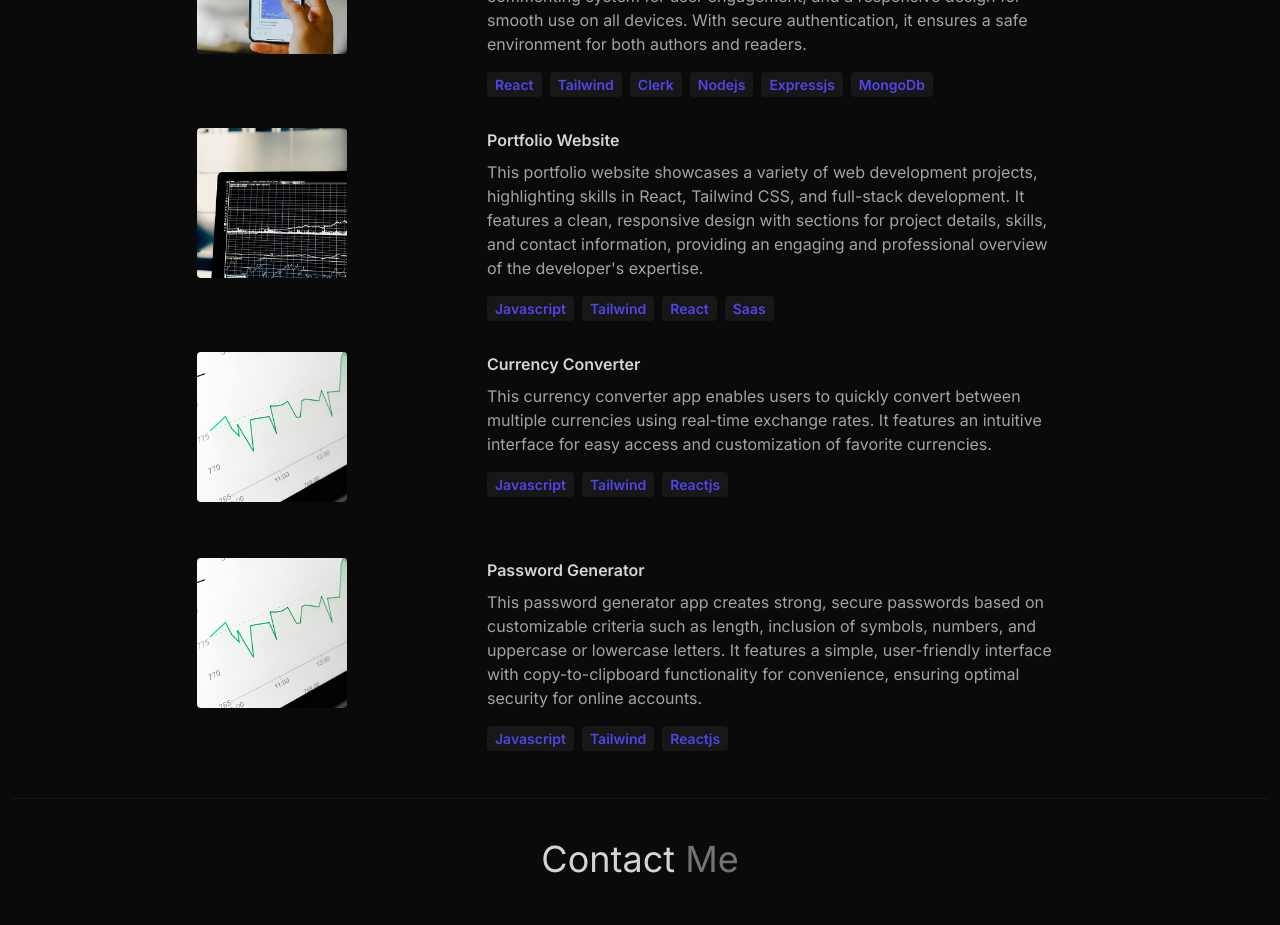
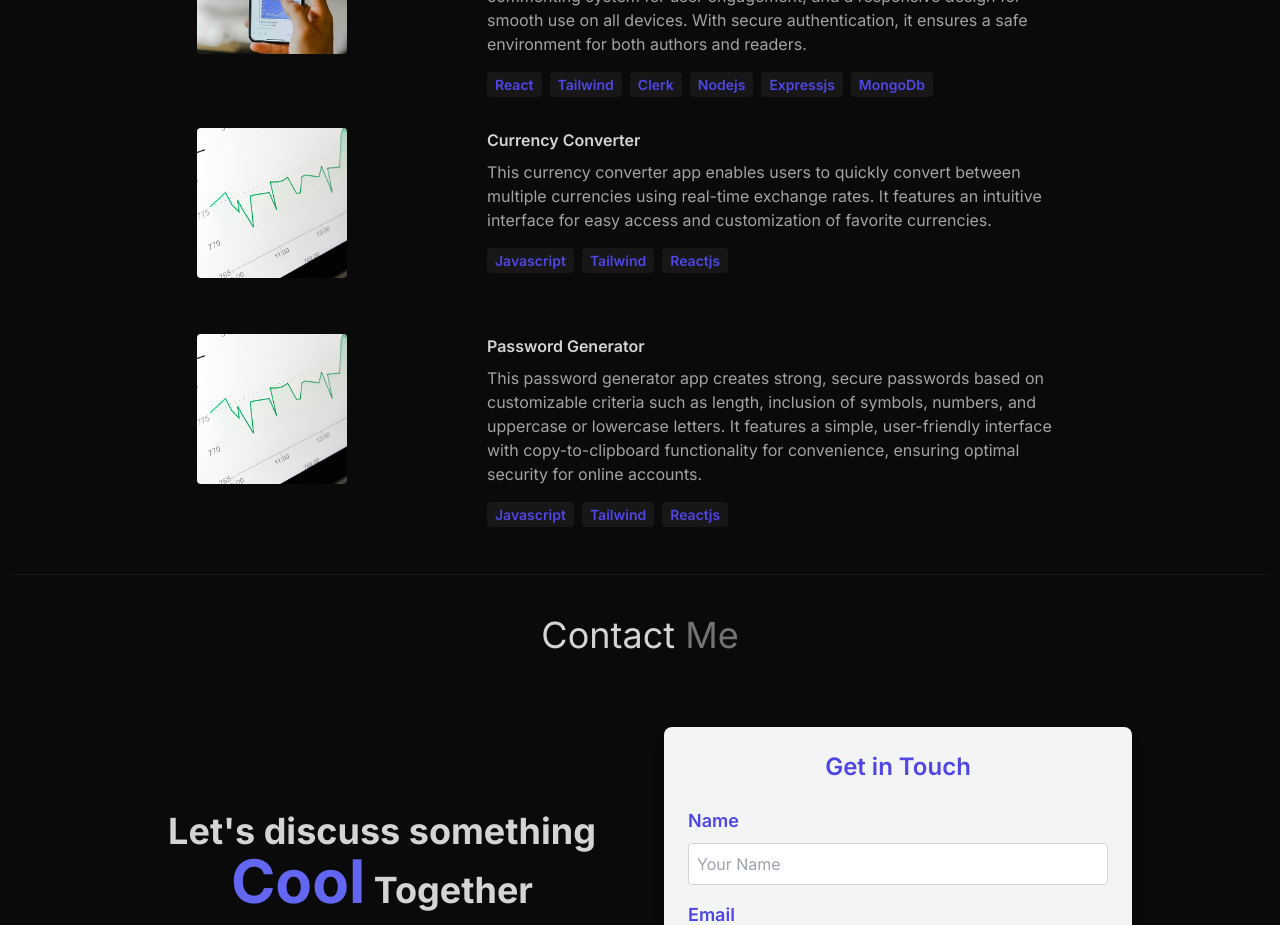
Before and after one commit to Adityatitu01/Portfolio, a React (Vite) app: page / in a window 1280 px wide. Shown: the part 3060-3985 px from the top of the page. Built offline with nearby package versions, Linux system fonts and the light colour scheme.

Commit message:
fix links

```diff
--- a/src/constants/index.js
+++ b/src/constants/index.js
@@ -48,15 +48,7 @@ export const PROJECTS = [
     description:
       "This blog app enables users to create, edit, and publish posts with rich-text formatting and media integration. It offers category-based browsing, a commenting system for user engagement, and a responsive design for smooth use on all devices. With secure authentication, it ensures a safe environment for both authors and readers.",
     technologies: ["React","Tailwind", "Clerk", "Nodejs", "Expressjs", "MongoDb"],
-    link: "https://github.com/Adityatitu01/Blogify",
-  },
-  {
-    title: "Portfolio Website",
-    image: project3,
-    description:
-      "This portfolio website showcases a variety of web development projects, highlighting skills in React, Tailwind CSS, and full-stack development. It features a clean, responsive design with sections for project details, skills, and contact information, providing an engaging and professional overview of the developer's expertise.",
-    technologies: ["Javascript", "Tailwind", "React", "Saas"],
-    link: "https://aditya-personal-portfolio2.vercel.app/",
+    link: "https://blogify-blue-chi.vercel.app/",
   },
   {
     title: "Currency Converter",
```
